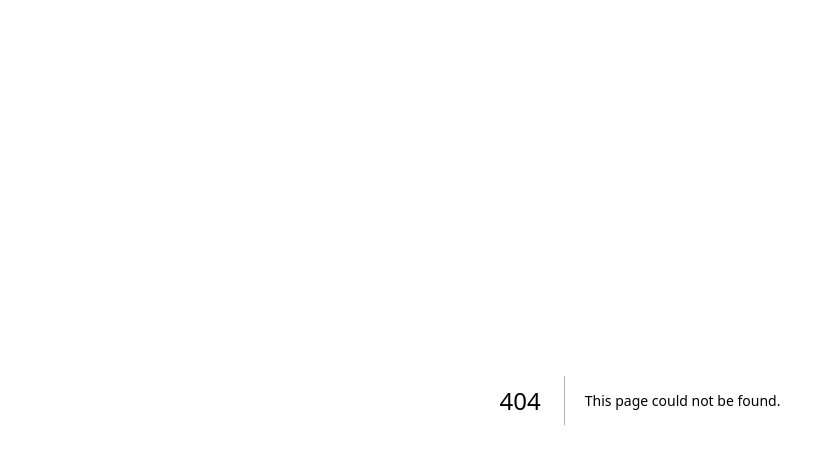
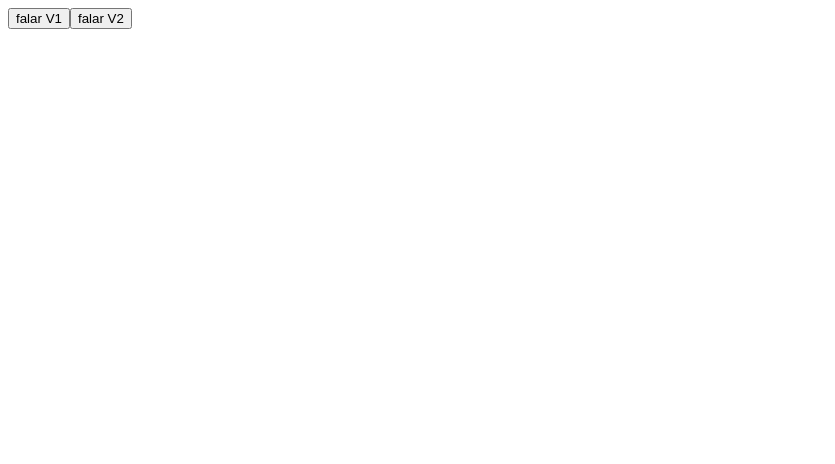
Before and after one commit to filipealvesr2019/exerciciosCoder, a Next.js app: page /comunicacao/Direta1 in a window 1280 px wide. Before the commit this address had no page. Shown: the top 464 px of the page, without its empty margins (0-835 px from the left). Built offline with nearby package versions, Linux system fonts and the light colour scheme.

Commit message:
execicio:  Comunicação Direta

```diff
--- /dev/null
+++ b/components/indireta1/Filho2.jsx
@@ -0,0 +1,10 @@
+export default function Filho(props) {
+  console.log(props.funcao)
+  return (
+    <div>
+      <button onClick={props.funcao}>falar V1</button>
+
+      <button onClick={() => props.funcao('EU PASSEI MÃE EU FUI PROMOVIDO EU PASSEI', 'uhuu')}>falar V2</button>
+    </div>
+  )
+}
--- /dev/null
+++ b/components/indireta1/Pai2.jsx
@@ -0,0 +1,20 @@
+import Filho2 from "./Filho2";
+
+export default function Pa2(){
+    function falarComPai(param1, param2, param3 )
+    {
+        console.log(param1, param2, param3 )
+        console.log('alguem falou comigo? ')
+    }
+    return (
+        <div style={{
+            display:"flex",
+            alignItems:"center"
+        }}>
+
+            <Filho2 funcao={falarComPai} />
+
+
+        </div>
+    )
+}
--- a/pages/comunicacao/Direta.jsx
+++ b/pages/comunicacao/Direta.jsx
@@ -1,5 +1,4 @@
 import Pai from "@/components/direta/Pai";
-
 export default function Direta(){
     return (
         <div>
--- /dev/null
+++ b/pages/comunicacao/Direta1.css
@@ -0,0 +1,5 @@
+.flex{
+    display: flex;
+    align-items: center;
+
+}
--- /dev/null
+++ b/pages/comunicacao/Direta1.jsx
@@ -0,0 +1,9 @@
+import Pai2 from "@/components/indireta1/Pai2";
+
+export default function Direta1(){
+    return (
+        <div>
+            <Pai2  />
+        </div>
+    )
+}
```
